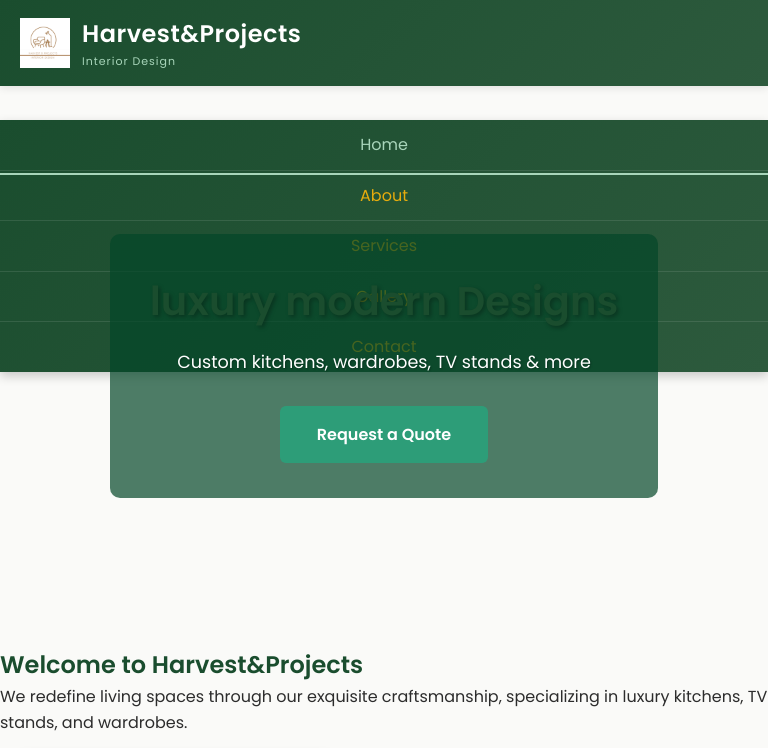
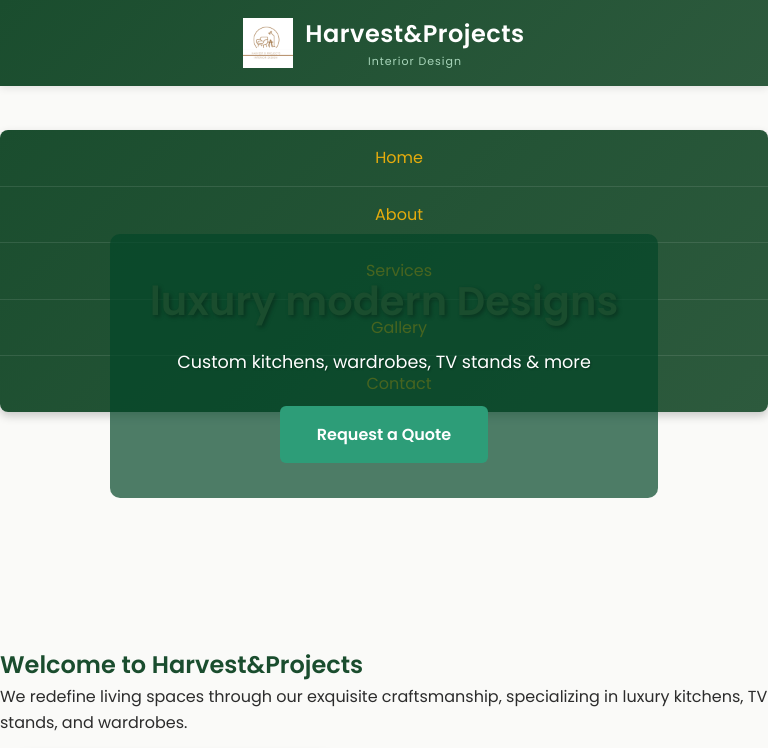
Before and after one commit to Willykgafela/harvest-projects, a plain HTML site: page index.html in a window 768 px wide. Shown: the top 748 px of the page. Drawn offline with Linux system fonts and the light colour scheme.

Commit message:
update
update

```diff
--- a/index.html
+++ b/index.html
@@ -16,14 +16,16 @@
     <img src="images/LOGO.jpg" alt="Harvest&Projects Logo" class="logo-img">
     <div class="logo-text">Harvest&Projects<span>Interior Design</span></div>
   </div>
-  <nav id="nav">
-    <div class="nav-links">
-      <a href="index.html" class="active">Home</a>
-      <a href="about.html">About</a>
-      <a href="services.html">Services</a>
-      <a href="gallery.html">Gallery</a>
-      <a href="contact.html">Contact</a>
-    </div>
+  <nav>
+  <ul class="nav-links" id="nav">
+    <li><a href="index.html">Home</a></li>
+    <li><a href="about.html">About</a></li>
+    <li><a href="services.html">Services</a></li>
+    <li><a href="gallery.html">Gallery</a></li>
+    <li><a href="contact.html">Contact</a></li>
+  </ul>
+</nav>
+
   </nav>
 </header>
 
--- a/style.css
+++ b/style.css
@@ -1463,3 +1463,57 @@ h1, h2, h3 {
     max-width: 1600px;
   }
 }
+
+/* Mobile-friendly navigation */
+@media (max-width: 768px) {
+  nav {
+    width: 100%;
+  }
+
+  nav .nav-links {
+    display: flex !important;
+    flex-direction: column;
+    width: 100%;
+    background: linear-gradient(135deg, #1a4d2e 0%, #2d5a3d 100%);
+    margin-top: 10px;
+    border-radius: 8px;
+    overflow: hidden;
+  }
+
+  nav .nav-links a {
+    padding: 15px;
+    margin: 0;
+    text-align: center;
+    font-size: 1rem;
+    border-bottom: 1px solid rgba(255,255,255,0.15);
+    color: #e6ac0d;
+  }
+
+  nav .nav-links a:last-child {
+    border-bottom: none;
+  }
+
+  nav .nav-links a:hover,
+  nav .nav-links a.active {
+    background: rgba(255,255,255,0.1);
+    color: #a8d5ba;
+  }
+
+  /* Hide hamburger completely */
+  .menu-toggle {
+    display: none !important;
+  }
+}
+
+@media (max-width: 768px) {
+  .header {
+    flex-direction: column;
+    align-items: stretch;
+    gap: 10px;
+  }
+
+  .logo {
+    justify-content: center;
+    text-align: center;
+  }
+}
```
